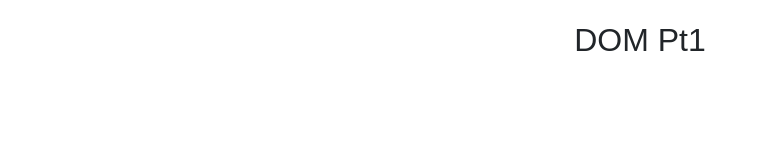
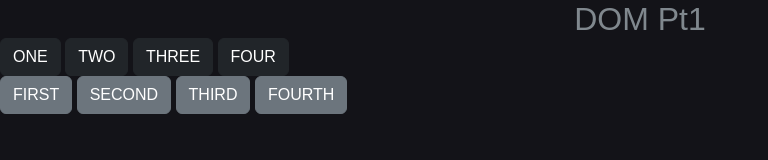
Before and after one commit to MajoPino/DOM_Managing, a plain HTML site: page 01_DOMElementsFishing/index.html in a window 1280 px wide. Shown: the whole page, without its empty margins (0-768 px from the left). Drawn offline with nearby package versions, Linux system fonts and the light colour scheme; some packages are replaced by stand-ins of ours; a script that the page names is missing; a web font is replaced by a local one.

Commit message:
Add sweetalert, styles & call buttons using js

```diff
--- a/01_DOMElementsFishing/index.html
+++ b/01_DOMElementsFishing/index.html
@@ -1,12 +1,11 @@
 <!DOCTYPE html>
 <html lang="en">
+
 <head>
     <meta charset="UTF-8">
     <meta name="viewport" content="width=device-width, initial-scale=1.0">
-    <meta name="description"
-        content="This is a project for practice html, css and js" />
-    <meta name="keywords"
-        content="Dom, Extraction, Mariajose, Majo, Pino, MajoPino">
+    <meta name="description" content="This is a project for practice html, css and js" />
+    <meta name="keywords" content="Dom, Extraction, Mariajose, Majo, Pino, MajoPino">
     <meta name="sitedomain" content="https://Practice_Riwi.com/" />
     <meta name="organization" content="Riwi_Gates" />
     <meta name="author" content="Mariajose Pino Ortega" />
@@ -16,20 +15,44 @@
     <meta name="googlebot" content="index,follow" />
     <meta name="revisit-after" content="15days" />
     <link rel="shortcut icon" href="./public/icons/favicon.ico" type="image/x-icon">
+    <!-- Normalize css -->
+    <link rel="stylesheet" href="./src/styles/normalize.css">
     <!-- Bootstrap styles -->
-    <link href="https://cdn.jsdelivr.net/npm/bootstrap@5.3.3/dist/css/bootstrap.min.css" rel="stylesheet" integrity="sha384-QWTKZyjpPEjISv5WaRU9OFeRpok6YctnYmDr5pNlyT2bRjXh0JMhjY6hW+ALEwIH" crossorigin="anonymous">
-    <link rel="stylesheet" href="./src/styles/normalize.css">
+    <link href="https://cdn.jsdelivr.net/npm/bootstrap@5.3.3/dist/css/bootstrap.min.css" rel="stylesheet"
+        integrity="sha384-QWTKZyjpPEjISv5WaRU9OFeRpok6YctnYmDr5pNlyT2bRjXh0JMhjY6hW+ALEwIH" crossorigin="anonymous">
+    <!-- Sweetalert -->
+    <link href="https://cdn.jsdelivr.net/npm/@sweetalert2/theme-dark@4/dark.css" rel="stylesheet">
     <link rel="stylesheet" href="./src/styles/style.css">
     <title>DOM Pt1</title>
 </head>
+
 <body>
     <header>
         <h1>DOM Pt1</h1>
     </header>
-    <main></main>
+    <main>
+        <section>
+            <button type="button" id="btn-one" class="btn btn-dark">ONE</button>
+            <button type="button" class="btn btn-dark btn-two">TWO</button>
+            <button type="button" class="btn btn-dark" name="btn-three">THREE</button>
+            <button type="button" class="btn btn-dark">FOUR</button>
+        </section>
+        <section>
+            <button type="button" id="btn-first" class="btn btn-secondary">FIRST</button>
+            <button type="button" class="btn btn-secondary btn-second">SECOND</button>
+            <button type="button" class="btn btn-secondary" name="btn-third">THIRD</button>
+            <button type="button" class="btn btn-secondary">FOURTH</button>
+        </section>
+    </main>
     <footer></footer>
     <!-- Bootstrap scripts -->
-    <script src="https://cdn.jsdelivr.net/npm/bootstrap@5.3.3/dist/js/bootstrap.bundle.min.js" integrity="sha384-YvpcrYf0tY3lHB60NNkmXc5s9fDVZLESaAA55NDzOxhy9GkcIdslK1eN7N6jIeHz" crossorigin="anonymous"></script>
+    <script src="https://cdn.jsdelivr.net/npm/bootstrap@5.3.3/dist/js/bootstrap.bundle.min.js"
+        integrity="sha384-YvpcrYf0tY3lHB60NNkmXc5s9fDVZLESaAA55NDzOxhy9GkcIdslK1eN7N6jIeHz"
+        crossorigin="anonymous"></script>
+    <!-- Sweetalert2 link -->
+    <script src="https://cdn.jsdelivr.net/npm/sweetalert2@11"></script>
+    <script src="https://cdn.jsdelivr.net/npm/sweetalert2@11/dist/sweetalert2.min.js"></script>
     <script src="./src/js/main.js"></script>
 </body>
+
 </html>
--- a/01_DOMElementsFishing/src/js/main.js
+++ b/01_DOMElementsFishing/src/js/main.js
@@ -0,0 +1,28 @@
+
+
+let one = document.getElementById("btn-one") //Calls the element by its id
+let two = document.getElementsByClassName("btn-two") //Calls the element by its class name
+let three = document.getElementsByName("btn-three") //Calls the element by its name
+let four = document.getElementsByTagName("button") //Call the element by its tag name
+
+console.log(one)
+console.log(two[0])
+console.log(three[0])
+console.log(four[3])
+
+//Using an addEventListener to show a message every time the button is clicked
+one.addEventListener("click", function () {
+    Swal.fire("Hi Marc!");
+})
+
+//The same as above, but using querySelector
+
+let first = document.querySelector("#btn-first") //Calls the element by its id
+let second = document.querySelectorAll(".btn-second") //Calls the element by its class name
+let third = document.querySelectorAll("[name='btn-third']") //Calls the element by its name
+let fourth = document.querySelectorAll("button") //Calls the element by its tag  name
+
+console.log(first)
+console.log(second[0])
+console.log(third[0])
+console.log(fourth[7])
--- a/01_DOMElementsFishing/src/styles/style.css
+++ b/01_DOMElementsFishing/src/styles/style.css
@@ -4,10 +4,14 @@
 
 *{
     font-family: "Jersey 15", sans-serif;
+    background-color: #131318;
+    color: #80888e;
 }
+
 
 h1 {
     text-align: center;
     font-weight: 400;
     font-style: normal;
+    margin: 0%;
 }
```
